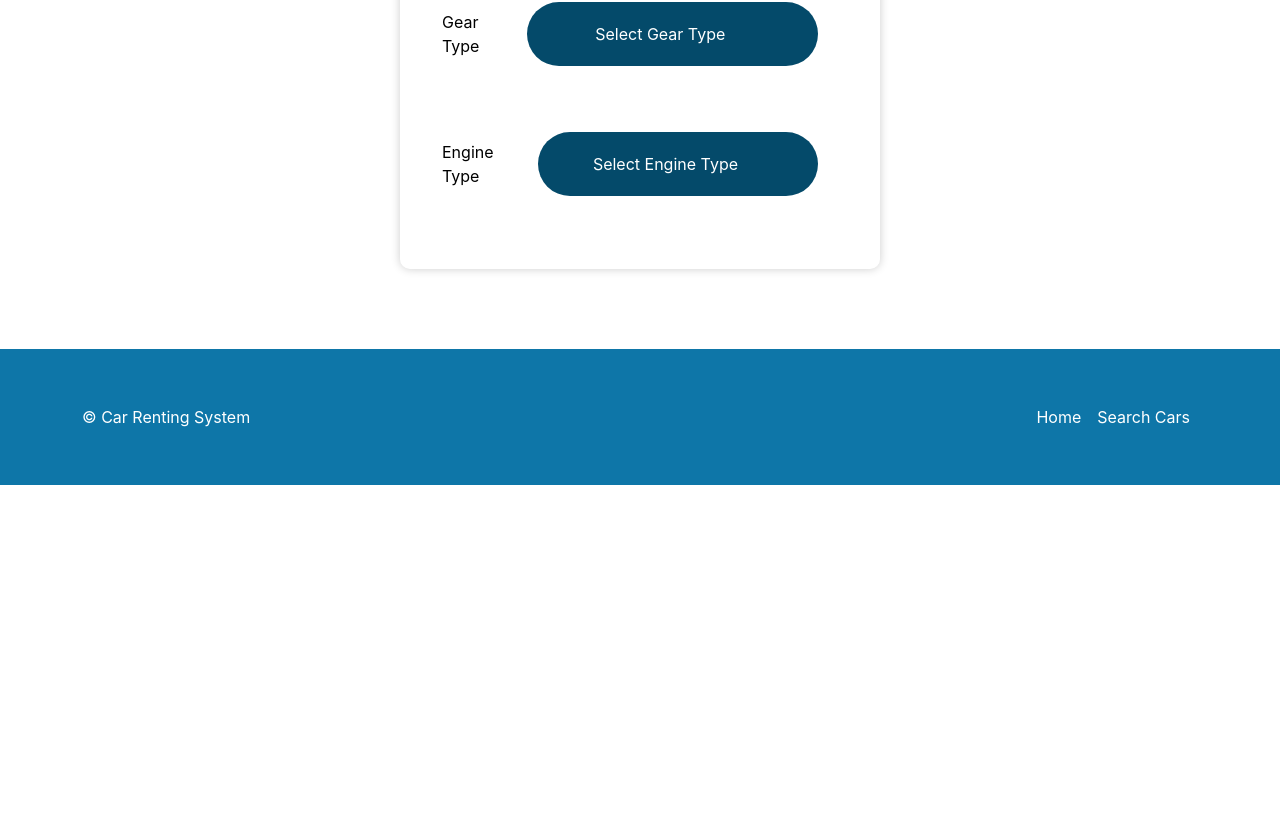
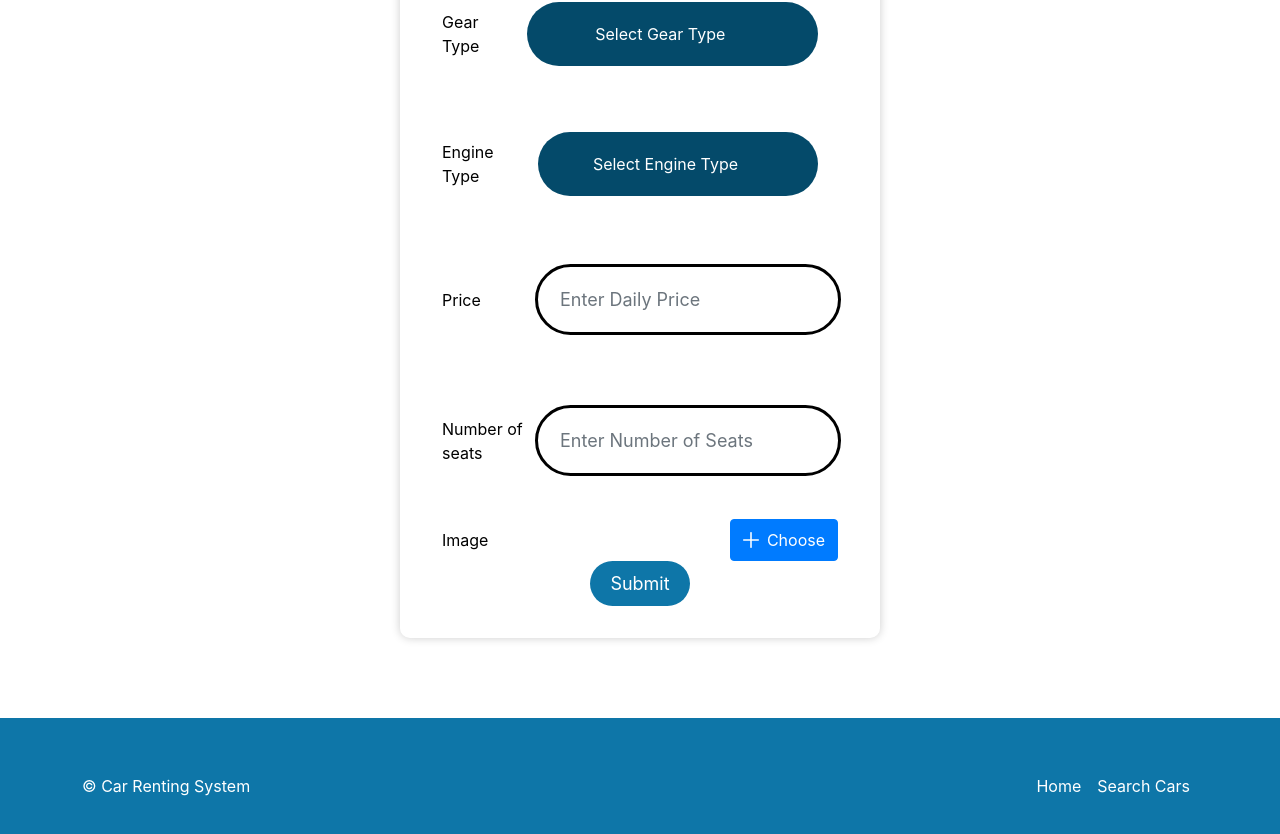
Before and after one commit to altayelmas/carrenting_frontend, a React (Create React App) app: page /createCar in a window 1280 px wide. Shown: the part 800-1634 px from the top of the page. Before the commit the page ends 1285 px from the top, so only its background shows below. Built offline with nearby package versions, Linux system fonts and the light colour scheme.

Commit message:
createCar page changed

```diff
--- a/src/layouts/CreateCarPage/CreateCarPage.tsx
+++ b/src/layouts/CreateCarPage/CreateCarPage.tsx
@@ -39,6 +39,47 @@ export const CreateCarPage = () => {
     }
 
     const onButtonClick = () => {
+        setLicencePlateError("")
+        setBrandError("")
+        setCarModelError("")
+        setTypeError("")
+        setEngineError("")
+        setGearError("")
+        setSeatsError("")
+        setPriceError("")
+
+        if (licencePlate === "") {
+            setLicencePlateError("Please enter Licence Plate");
+            return
+        }
+        if (brandSelection === "") {
+            setBrandError("Please select a Car Brand");
+            return
+        }
+        if (typeSelection === "") {
+            setTypeError("Please select a Car Type");
+            return
+        }
+        if (carModel === "") {
+            setCarModelError("Please enter a Car Model");
+            return
+        }
+        if (gearSelection === "") {
+            setGearError("Please select a Gear Type");
+            return
+        }
+        if (engineSelection === "") {
+            setEngineError("Please select an Engine Type");
+            return
+        }
+        if (price === "" || +price <= 0) {
+            setPriceError("Please enter a valid Price");
+            return
+        }
+        if (seats === "" || +seats <= 1) {
+            setSeatsError("Please enter a valid Number of Seats");
+            return
+        }
         createCar();
     }
 
@@ -53,8 +94,8 @@ export const CreateCarPage = () => {
                 "carBrand": `${brandSelection}`,
                 "carModel": `${carModel}`,
                 "engine": `${engineSelection}`,
-                "price": `${price}`,
-                "seats": seats,
+                "price": +price,
+                "seats": +seats,
                 "img": `${image}`
             }),
             headers: {
@@ -63,11 +104,21 @@ export const CreateCarPage = () => {
             }
         };
         const response = await fetch(url, requestOptions);
+        const responseJson = await response.json();
         if (!response.ok) {
-            console.log('An error has occured');
+            console.log('An error has occurred');
+            showError(responseJson.message);
+        } else {
+            showSuccess("Operation successful")
+            setLicencePlate("")
+            setBrandSelection("")
+            setCarModel("")
+            setTypeSelection("")
+            setEngineSelection("")
+            setGearSelection("")
+            setSeats("")
+            setPrice("")
         }
-        const responseData = await response.json();
-        console.log(responseData);
     }
 
     const brandField = (value: string) => {
@@ -114,12 +165,12 @@ export const CreateCarPage = () => {
 
     const showError = (message: string) => {
         // @ts-ignore
-        toastTopRight.current.show({severity: 'error', summary: 'Signup Failed', detail: message, life: 3000});
+        toastTopRight.current.show({severity: 'error', summary: 'Operation Failed', detail: message, life: 3000});
     }
 
     const showSuccess = (message: string) => {
         // @ts-ignore
-        toastTopRight.current.show({severity: 'success', summary: 'Signup Successful', detail: message, life: 3000});
+        toastTopRight.current.show({severity: 'success', summary: 'Operation Successful', detail: message, life: 3000});
     }
 
     return (
@@ -197,14 +248,53 @@ export const CreateCarPage = () => {
                                     onChange={ev => setEngineSelection(ev.target.value)}
                                     value={engineSelection} required>
                                 <option value="" defaultValue={""}>Select Engine Type</option>
-                                <option value="Placeholder 1">Placeholder 1</option>
-                                <option value="Placeholder 2">Placeholder 2</option>
-                                <option value="Placeholder 3">Placeholder 3</option>
+                                <option value="Placeholder1">Placeholder 1</option>
+                                <option value="Placeholder2">Placeholder 2</option>
+                                <option value="Placeholder3">Placeholder 3</option>
                             </select>
                         </div>
                         <label className="d-flex text-danger justify-content-center mb-3">{engineError}</label>
+                        <div className="loginBox">
+                            <label className="text-black" htmlFor="price">Price</label>
+                            <input type="number" name="price"
+                                   min="1"
+                                   id="price"
+                                   value={price}
+                                   style={{width: "300px"}}
+                                   onChange={ev => setPrice(ev.target.value)}
+                                   placeholder="Enter Daily Price" required pattern="^[0-9]+$"/>
+                        </div>
+                        <label className="d-flex text-danger justify-content-center mb-3">{priceError}</label>
+                        <div className="loginBox">
+                            <label className="text-black" htmlFor="seats">Number of seats</label>
+                            <input type="number"
+                                   min="1"
+                                   name="seats"
+                                   id="seats"
+                                   value={seats}
+                                   style={{width: "300px"}}
+                                   onChange={ev => setSeats(ev.target.value)}
+                                   placeholder="Enter Number of Seats" required pattern="^[0-9]+$"/>
+                        </div>
+                        <label className="d-flex text-danger justify-content-center mb-3">{seatsError}</label>
+                        <div className="loginBox">
+                            <label className="text-black" htmlFor="image">Image</label>
+                            <FileUpload maxFileSize={1000000}
+                                        mode="basic"
+                                        name="demo[]"
+                                        accept="image/*"
+                                        customUpload onSelect={customBase64Uploader}/>
+                        </div>
                     </div>
                 </form>
+                <div className="loginBox">
+                    <div className="d-flex justify-content-center">
+                        <button className="btn main-color text-white submit-button"
+                                onClick={onButtonClick}
+                                style={{ width:"100px" }}
+                                type="submit">Submit</button>
+                    </div>
+                </div>
             </div>
         </div>
     );
```
